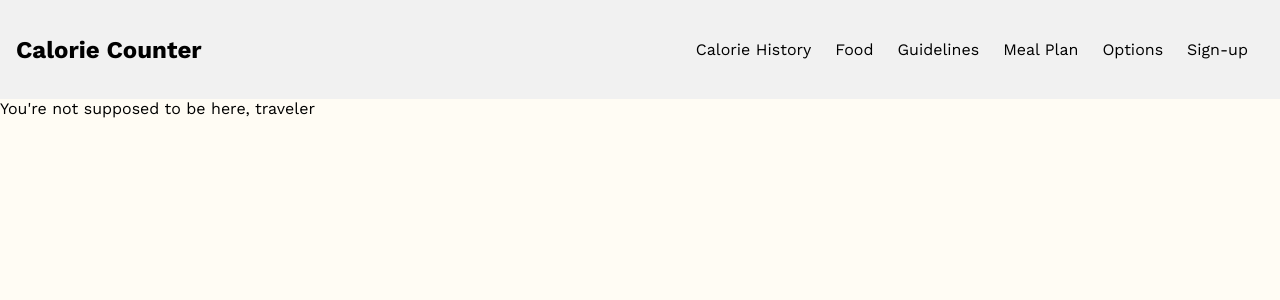
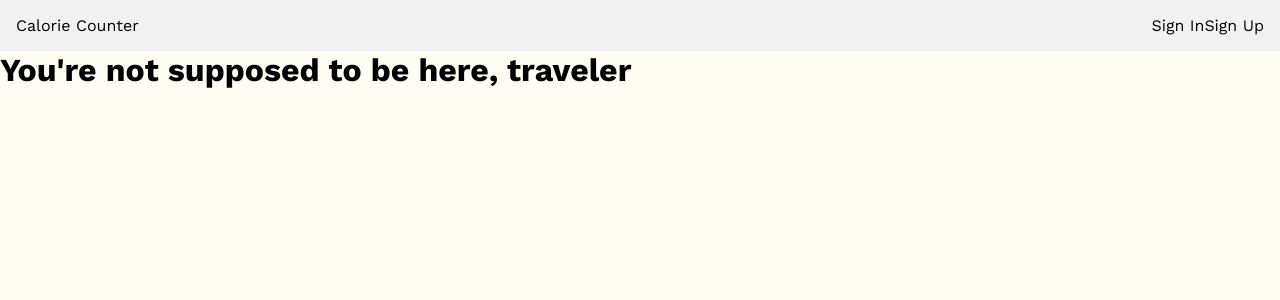
Before and after one commit to LarryL1991/calorie-crew, a Next.js app: page / in a window 1280 px wide. Shown: the top 300 px of the page. Built offline with nearby package versions, Linux system fonts and the light colour scheme.

Commit message:
Login Header

```diff
--- a/package.json
+++ b/package.json
@@ -18,6 +18,7 @@
     "eslint-config-next": "13.4.19",
     "mongoose": "^7.5.0",
     "next": "13.4.19",
+    "next-auth": "^4.23.1",
     "react": "18.2.0",
     "react-dom": "18.2.0",
     "react-router-dom": "^6.15.0"
--- /dev/null
+++ b/src/components/Header.jsx
@@ -0,0 +1,36 @@
+import React from 'react'
+import Link from 'next/link'
+import { UserButton } from '@clerk/nextjs'
+
+const Header = () => {
+  return (
+    <>
+    <nav>
+      <div>
+        <Link href='/'>
+          <div>
+            Calorie Counter
+          </div>
+        </Link>
+      </div>
+      <div>
+          <>
+            <Link href='sign-in'>
+              Sign In
+            </Link>
+            <Link
+              href='sign-up'>
+              Sign Up
+            </Link>
+          </>
+       <div>
+          <UserButton afterSignOutUrl='/' />
+        </div>
+      </div>
+    </nav>
+
+ </>
+  )
+}
+
+export default Header
--- a/src/components/Navbar.jsx
+++ b/src/components/Navbar.jsx
@@ -10,7 +10,7 @@ const MENU_LIST = [
   { text: "Guidelines", href: "/guideline" },
   { text: "Meal Plan", href: "/meal-plan" },
   { text: "Options", href: "/option" },
-  { text: "Sign-up", href: "/sign-up" },
+  // { text: "Sign-up", href: "/sign-up" },
 ];
 const Navbar = () => {
   const [navActive, setNavActive] = useState(null);
--- a/src/pages/_app.js
+++ b/src/pages/_app.js
@@ -1,12 +1,12 @@
 import Navbar from "@/components/Navbar";
 import "../styles/Home.css";
 import "../styles/Navbar.css";
-import { ClerkProvider } from "@clerk/nextjs";
+import { ClerkProvider, SignedIn, SignedOut } from "@clerk/nextjs";
+
 
 export default function App({ Component, pageProps }) {
   return (
     <ClerkProvider>
-      <Navbar />
       <Component {...pageProps} />
     </ClerkProvider>
   );
--- /dev/null
+++ b/src/pages/api/listings.js
@@ -0,0 +1,24 @@
+// Next.js API route support: https://nextjs.org/docs/api-routes/introduction
+
+import dbConnect from "@/server/db";
+import Listing from "@/server/Listing";
+
+export default async function handler(req, res) {
+  await dbConnect();
+
+  if (req.method === "GET") {
+    const listings = await Listing.find(
+      { name: { $ne: "" } },
+      { name: true },
+      { limit: 10, sort: { name: "asc" } }
+    );
+
+    res.status(200).json({ listings });
+  } else if (req.method === "POST") {
+    const newListing = new Listing(req.body);
+    await newListing.save();
+    res.status(201).json(newListing);
+  } else {
+    res.status(405).json({ message: "Method not allowed" });
+  }
+}
--- a/src/pages/home/index.js
+++ b/src/pages/home/index.js
@@ -111,6 +111,7 @@ export default function Home() {
 
   return (
     <>
+      <Navbar/>
       <div>
         <form>
           <Dialog open={open} onClose={handleClose}>
--- a/src/pages/index.jsx
+++ b/src/pages/index.jsx
@@ -1,5 +1,14 @@
 import { UserButton } from "@clerk/nextjs";
+import Header from "@/components/Header";
+
+
 
 export default function Home() {
-  return <>You're not supposed to be here, traveler</>;
+  return (
+  <>
+    <Header/>
+
+  <h1>You're not supposed to be here, traveler</h1>
+  </>
+  );
 }
```
Also changed, not shown: 1 other file (tests, documents, lock files or other folders).
